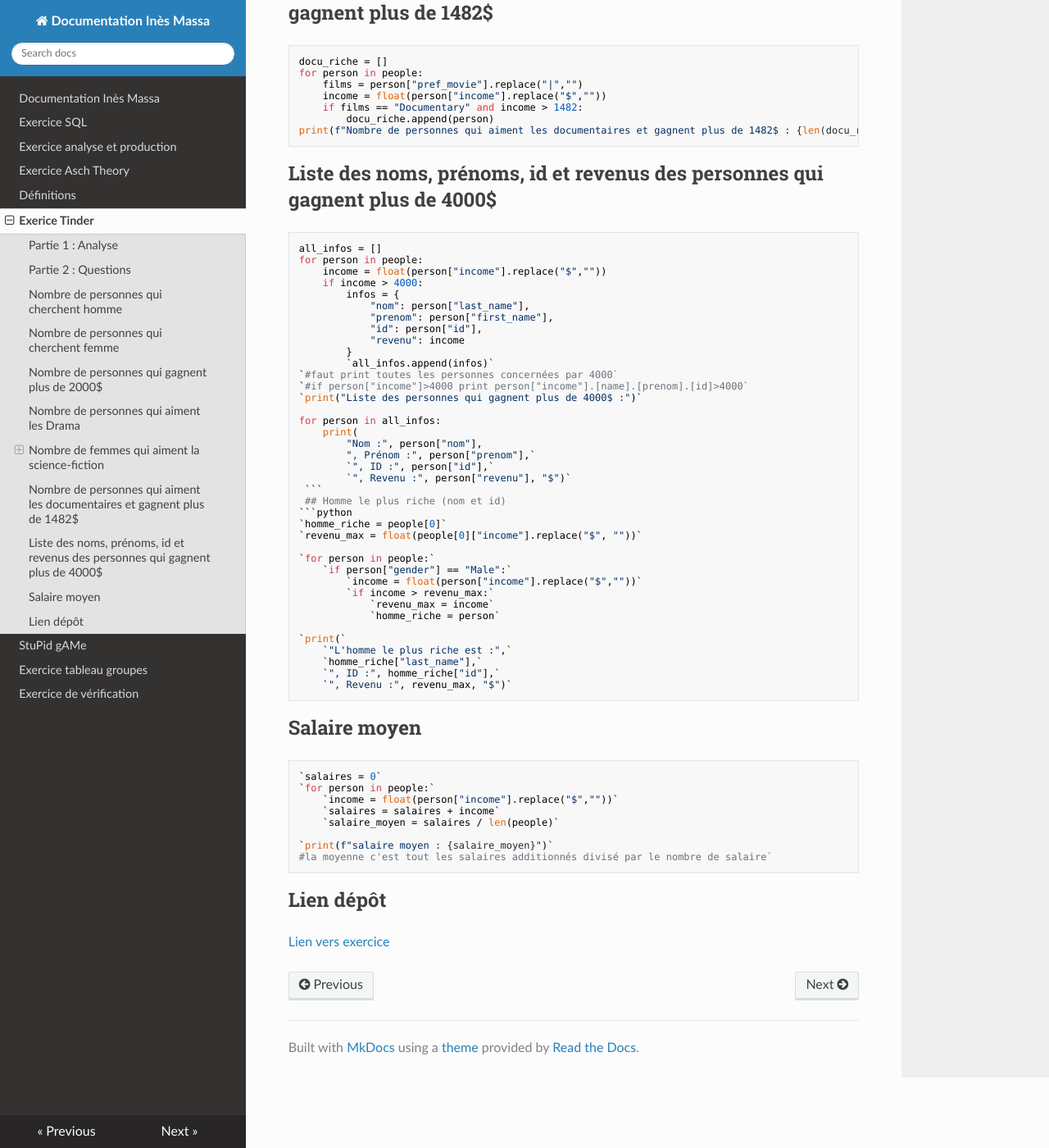
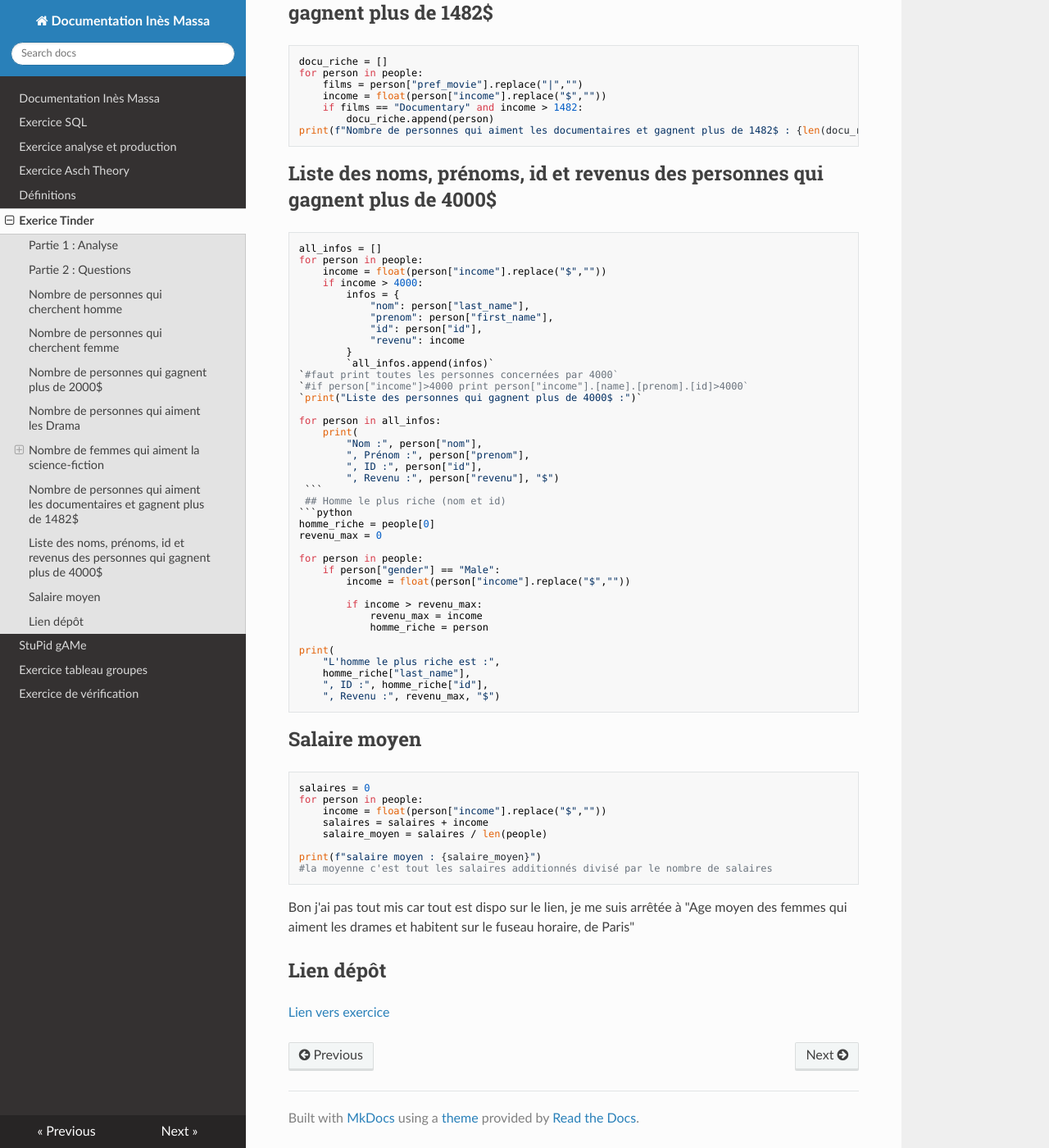
Before and after one commit to massaines-cpu/Prairie-In-s-Massa, an MkDocs documentation site: the page built from docs/serpent.md, in a window 1280 px wide and 1400 px high, scrolled down 1831 px. Shown: the whole window at 82% size. Built offline with MkDocs 1.6.1, drawn with Linux system fonts in a browser that asks for light colours; nearby versions of some CDN libraries; some of the changed text lies outside the part shown.

Commit message:
"Propre"

````diff
--- a/docs/serpent.md
+++ b/docs/serpent.md
@@ -15,14 +15,14 @@ Elles doivent être dans people.json.
 - j'ai pris la même forme de boucle à chaque fois (à peu près) et je l'adapte
 1. Pour nombre de femmes :
 ```python
-`print(colored("Nombre de femmes : ", 'yellow'))`
-`femmes = [p for p in people if p['gender'] == 'Female']`
-`pprint(len(femmes))`
+print(colored("Nombre de femmes : ", 'yellow'))
+femmes = [p for p in people if p['gender'] == 'Female']
+pprint(len(femmes))
 ```
 ou faire le nombre total de personnes - le nombre d'hommes
 ```python
-`femmes = 1000-491`
-`print(f"Nombre de femmes : {femmes}")`
+femmes = 1000-491
+print(f"Nombre de femmes : {femmes}")
 ```
 2. Ce que les personnes cherchent
 Donc on veut savoir le nombre de personnes qui cherche un "M" et le nombre de personne qui cherche un "F"
@@ -105,38 +105,40 @@ for person in people:
 for person in all_infos:
     print(
         "Nom :", person["nom"],
-        ", Prénom :", person["prenom"],`
-        `", ID :", person["id"],`
-        `", Revenu :", person["revenu"], "$")`
+        ", Prénom :", person["prenom"],
+        ", ID :", person["id"],
+        ", Revenu :", person["revenu"], "$")
  ```
  ## Homme le plus riche (nom et id)
 ```python
-`homme_riche = people[0]`
-`revenu_max = float(people[0]["income"].replace("$", ""))`
+homme_riche = people[0]
+revenu_max = 0
 
-`for person in people:`
-    `if person["gender"] == "Male":`
-        `income = float(person["income"].replace("$",""))`
-        `if income > revenu_max:`
-            `revenu_max = income`
-            `homme_riche = person`
+for person in people:
+    if person["gender"] == "Male":
+        income = float(person["income"].replace("$",""))
 
-`print(`
-    `"L'homme le plus riche est :",`
-    `homme_riche["last_name"],`
-    `", ID :", homme_riche["id"],`
-    `", Revenu :", revenu_max, "$")`
+        if income > revenu_max:
+            revenu_max = income
+            homme_riche = person
+
+print(
+    "L'homme le plus riche est :",
+    homme_riche["last_name"],
+    ", ID :", homme_riche["id"],
+    ", Revenu :", revenu_max, "$")
 ```
 ## Salaire moyen
 ```python
-`salaires = 0`
-`for person in people:`
-    `income = float(person["income"].replace("$",""))`
-    `salaires = salaires + income`
-    `salaire_moyen = salaires / len(people)`
+salaires = 0
+for person in people:
+    income = float(person["income"].replace("$",""))
+    salaires = salaires + income
+    salaire_moyen = salaires / len(people)
 
-`print(f"salaire moyen : {salaire_moyen}")`
-#la moyenne c'est tout les salaires additionnés divisé par le nombre de salaire`
+print(f"salaire moyen : {salaire_moyen}")
+#la moyenne c'est tout les salaires additionnés divisé par le nombre de salaires
 ```
+Bon j'ai pas tout mis car tout est dispo sur le lien, je me suis arrêtée à "Age moyen des femmes qui aiment les drames et habitent sur le fuseau horaire, de Paris"
 ## Lien dépôt
 [Lien vers exercice](https://github.com/massaines-cpu/Prairie-Ines-Massa/blob/initiale/serpent/reponses.py)
````
Also changed, not shown: docs/SQL.md (+14 -1 lines), docs/definitions.md (+9 -9 lines), docs/tableau.md (+20 -23 lines), 2 other files.
